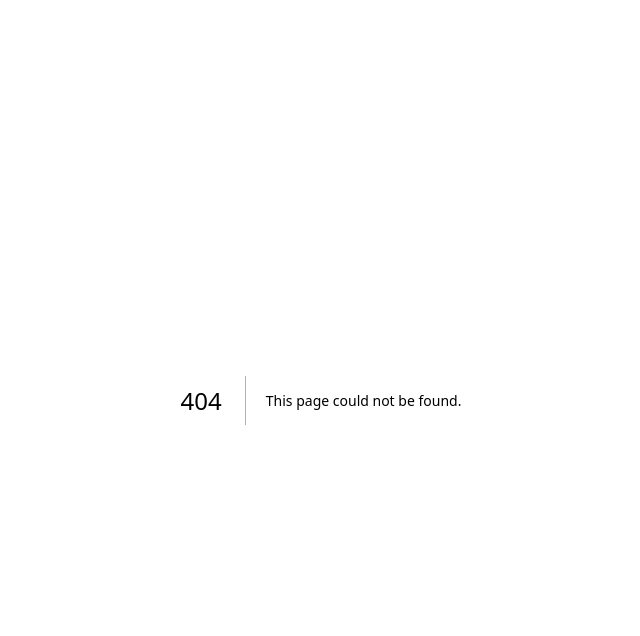
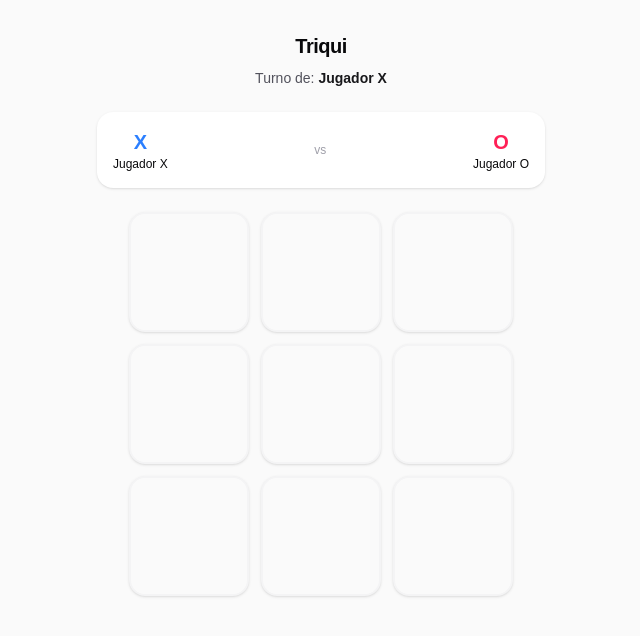
Before and after one commit to tizendark/Logos-Match, a Next.js app in the folder logos-match/: page /room/1/play in a window 1280 px wide. Before the commit this address had no page. Shown: the top 636 px of the page, without its empty margins (319-959 px from the left). Built offline with nearby package versions, Linux system fonts and the light colour scheme; no server answers.

Commit message:
feat: host game view with interactive tic-tac-toe board and realtime sync

```diff
--- /dev/null
+++ b/logos-match/src/app/room/[roomId]/play/page.tsx
@@ -0,0 +1,10 @@
+import { GameView } from '@/components/GameView'
+
+export default async function PlayPage({
+  params,
+}: {
+  params: Promise<{ roomId: string }>
+}) {
+  const { roomId } = await params
+  return <GameView roomId={roomId} />
+}
--- /dev/null
+++ b/logos-match/src/components/GameView.tsx
@@ -0,0 +1,192 @@
+'use client'
+
+import { useEffect, useState } from 'react'
+
+import { TicTacToeBoard } from '@/components/TicTacToeBoard'
+import { useGameState } from '@/hooks/useGameState'
+import { useHostToken } from '@/hooks/useHostToken'
+import { checkWinner } from '@/lib/gameUtils'
+import type { Room, RoomPlayer } from '@/lib/models/quiz'
+
+export function GameView({ roomId }: { roomId: string }) {
+  const hostToken = useHostToken()
+  const [room, setRoom] = useState<Room | null>(null)
+  const [players, setPlayers] = useState<RoomPlayer[]>([])
+  const [loading, setLoading] = useState(true)
+
+  // Asumimos isHost si tenemos hostToken en localStorage,
+  // luego validaremos con la sala real.
+  const isHost = Boolean(hostToken)
+
+  const { gameState, updateGameState } = useGameState(
+    roomId,
+    isHost,
+    (action: unknown) => {
+      const act = action as { type?: string; index?: number; playerId?: string }
+      if (isHost && act?.type === 'PLAYER_MOVE' && typeof act.index === 'number') {
+        handleMove(act.index, act.playerId ?? null)
+      }
+    }
+  )
+
+  useEffect(() => {
+    async function load() {
+      try {
+        // El Host pide toda la info (preguntas, estado), el jugador solo necesita validarse
+        const url = isHost
+          ? `/api/rooms/${roomId}/game?hostToken=${hostToken}`
+          : `/api/rooms/${roomId}`
+
+        const response = await fetch(url)
+        if (!response.ok) throw new Error('Failed to load room')
+
+        const data = await response.json()
+        setRoom(data.room)
+        setPlayers(data.players || [])
+
+        // Si es Host y el estado actual de la sala estaba vacío, inicializamos el juego
+        if (isHost && data.room?.host_token === hostToken) {
+          const persistedState = data.room.current_state as Record<string, unknown>
+          if (
+            persistedState &&
+            typeof persistedState === 'object' &&
+            Object.keys(persistedState).length > 0
+          ) {
+            updateGameState(persistedState as Parameters<typeof updateGameState>[0])
+          } else {
+            // Inicializar Triqui con los 2 primeros jugadores
+            const activePlayers = data.players || []
+            const pX = activePlayers[0]?.id ?? null
+            const pO = activePlayers[1]?.id ?? null
+
+            updateGameState({
+              phase: 'TRIQUI',
+              board: Array(9).fill(null),
+              playerX: pX,
+              playerO: pO,
+              turn: pX, // Empieza el jugador X
+            })
+          }
+        }
+      } catch (error) {
+        console.error(error)
+      } finally {
+        setLoading(false)
+      }
+    }
+
+    load()
+  }, [roomId, hostToken, isHost]) // eslint-disable-line react-hooks/exhaustive-deps
+
+  // Guardar estado en BD periódicamente o cuando cambie (debounce simplificado o directo al cambiar turno)
+  useEffect(() => {
+    if (!isHost || !hostToken || !room) return
+
+    fetch(`/api/rooms/${roomId}/state`, {
+      method: 'PATCH',
+      headers: { 'content-type': 'application/json' },
+      body: JSON.stringify({ hostToken, state: gameState }),
+    }).catch(console.error)
+  }, [gameState, isHost, hostToken, roomId, room])
+
+  const winResult = checkWinner(gameState.board)
+
+  // Función de movimiento. En este MVP, permitimos que el Host haga clic en el tablero
+  // en nombre de los jugadores, o bien para probar localmente.
+  // En un entorno real, los jugadores envían `PLAYER_MOVE` vía sendPlayerAction.
+  function handleMove(index: number, playerId: string | null = gameState.turn) {
+    if (!isHost) return
+    if (winResult.winner || winResult.isDraw) return
+    if (gameState.board[index]) return
+    if (gameState.turn !== playerId) return // No es su turno
+
+    const newBoard = [...gameState.board]
+    newBoard[index] = playerId
+
+    const newTurn =
+      playerId === gameState.playerX ? gameState.playerO : gameState.playerX
+
+    updateGameState({
+      board: newBoard,
+      turn: newTurn,
+    })
+  }
+
+  if (loading) {
+    return (
+      <div className="flex flex-1 items-center justify-center bg-zinc-50">
+        <p className="text-zinc-500">Cargando partida...</p>
+      </div>
+    )
+  }
+
+  const playerXName =
+    players.find((p) => p.id === gameState.playerX)?.name || 'Jugador X'
+  const playerOName =
+    players.find((p) => p.id === gameState.playerO)?.name || 'Jugador O'
+
+  const isPlayerXTurn = gameState.turn === gameState.playerX
+  const isPlayerOTurn = gameState.turn === gameState.playerO
+
+  return (
+    <div className="flex flex-1 flex-col items-center bg-zinc-50 px-4 py-8 text-zinc-950">
+      <main className="w-full max-w-md space-y-6">
+        <div className="text-center">
+          <h1 className="text-xl font-bold tracking-tight">Triqui</h1>
+          {winResult.winner ? (
+            <p className="mt-2 text-lg font-medium text-green-600">
+              ¡Ganó {winResult.winner === gameState.playerX ? playerXName : playerOName}!
+            </p>
+          ) : winResult.isDraw ? (
+            <p className="mt-2 text-lg font-medium text-zinc-600">
+              ¡Empate!
+            </p>
+          ) : (
+            <p className="mt-2 text-sm text-zinc-600">
+              Turno de:{' '}
+              <span className="font-semibold text-zinc-900">
+                {isPlayerXTurn ? playerXName : isPlayerOTurn ? playerOName : '—'}
+              </span>
+            </p>
+          )}
+        </div>
+
+        <div className="flex items-center justify-between rounded-2xl bg-white p-4 shadow-sm">
+          <div className={`flex flex-col items-center ${isPlayerXTurn && !winResult.winner ? 'opacity-100' : 'opacity-50'}`}>
+            <div className="text-xl font-bold text-blue-500">X</div>
+            <span className="text-xs font-medium">{playerXName}</span>
+          </div>
+          <div className="text-xs text-zinc-400">vs</div>
+          <div className={`flex flex-col items-center ${isPlayerOTurn && !winResult.winner ? 'opacity-100' : 'opacity-50'}`}>
+            <div className="text-xl font-bold text-rose-500">O</div>
+            <span className="text-xs font-medium">{playerOName}</span>
+          </div>
+        </div>
+
+        <TicTacToeBoard
+          board={gameState.board}
+          onMove={(index) => handleMove(index)}
+          disabled={!isHost || !!winResult.winner || winResult.isDraw}
+          winnerLine={winResult.line}
+          player1Id={gameState.playerX}
+          player2Id={gameState.playerO}
+        />
+
+        {isHost && (winResult.winner || winResult.isDraw) ? (
+          <button
+            className="w-full rounded-xl bg-zinc-950 px-4 py-3 font-medium text-white shadow-sm"
+            onClick={() => {
+              // Resetear el tablero para otra ronda
+              updateGameState({
+                board: Array(9).fill(null),
+                turn: gameState.playerO, // Cambiar quién empieza
+              })
+            }}
+          >
+            Siguiente Ronda
+          </button>
+        ) : null}
+      </main>
+    </div>
+  )
+}
--- a/logos-match/src/components/RoomLobby.tsx
+++ b/logos-match/src/components/RoomLobby.tsx
@@ -1,8 +1,10 @@
 'use client'
 
 import { useEffect, useState } from 'react'
+import { useRouter } from 'next/navigation'
 
 import type { Room, RoomPlayer } from '@/lib/models/quiz'
+import { useHostToken } from '@/hooks/useHostToken'
 
 type LobbyData = {
   room: Room | null
@@ -10,8 +12,13 @@ type LobbyData = {
 }
 
 export function RoomLobby({ roomId }: { roomId: string }) {
+  const router = useRouter()
+  const hostToken = useHostToken()
   const [data, setData] = useState<LobbyData>({ room: null, players: [] })
   const [error, setError] = useState<string | null>(null)
+  const [starting, setStarting] = useState(false)
+
+  const isHost = Boolean(hostToken && data.room?.host_token === hostToken)
 
   useEffect(() => {
     let cancelled = false
@@ -45,6 +52,33 @@ export function RoomLobby({ roomId }: { roomId: string }) {
     }
   }, [roomId])
 
+  useEffect(() => {
+    if (data.room?.status === 'playing') {
+      router.push(`/room/${roomId}/play`)
+    }
+  }, [data.room?.status, router, roomId])
+
+  async function handleStartGame() {
+    if (!hostToken || starting) return
+    setStarting(true)
+    setError(null)
+    try {
+      const res = await fetch(`/api/rooms/${roomId}/start`, {
+        method: 'POST',
+        headers: { 'content-type': 'application/json' },
+        body: JSON.stringify({ hostToken }),
+      })
+      if (!res.ok) {
+        const payload = await res.json().catch(() => null)
+        throw new Error(payload?.error ?? 'No se pudo iniciar la partida')
+      }
+      // La redirección ocurrirá en el useEffect del polling cuando status pase a 'playing'
+    } catch (e) {
+      setError(e instanceof Error ? e.message : 'Error desconocido')
+      setStarting(false)
+    }
+  }
+
   const code = data.room?.code ?? '—'
   const status = data.room?.status ?? 'lobby'
 
@@ -77,6 +111,22 @@ export function RoomLobby({ roomId }: { roomId: string }) {
           </ul>
         </div>
 
+        {isHost && status === 'lobby' ? (
+          <button
+            onClick={handleStartGame}
+            disabled={starting || data.players.length < 2}
+            className="w-full rounded-xl bg-zinc-950 px-4 py-3 font-medium text-white shadow-sm disabled:opacity-50"
+          >
+            {starting ? 'Iniciando...' : 'Iniciar partida'}
+          </button>
+        ) : null}
+
+        {isHost && data.players.length < 2 ? (
+          <p className="text-center text-xs text-zinc-500">
+            Se necesitan al menos 2 jugadores para jugar a Triqui.
+          </p>
+        ) : null}
+
         {error ? <p className="text-sm text-red-600">{error}</p> : null}
       </main>
     </div>
--- a/logos-match/src/hooks/useGameState.ts
+++ b/logos-match/src/hooks/useGameState.ts
@@ -19,6 +19,8 @@ export function useGameState(
     board: Array(9).fill(null),
     turn: null,
     score: {},
+    playerX: null,
+    playerO: null,
   })
 
   const channelRef = useRef<RealtimeChannel | null>(null)
--- a/logos-match/src/lib/gameUtils.ts
+++ b/logos-match/src/lib/gameUtils.ts
@@ -5,6 +5,8 @@ export type GameState = {
   board: (string | null)[]
   turn: string | null // playerId or null
   score: Record<string, number>
+  playerX: string | null
+  playerO: string | null
 }
 
 export type WinResult = {
```
